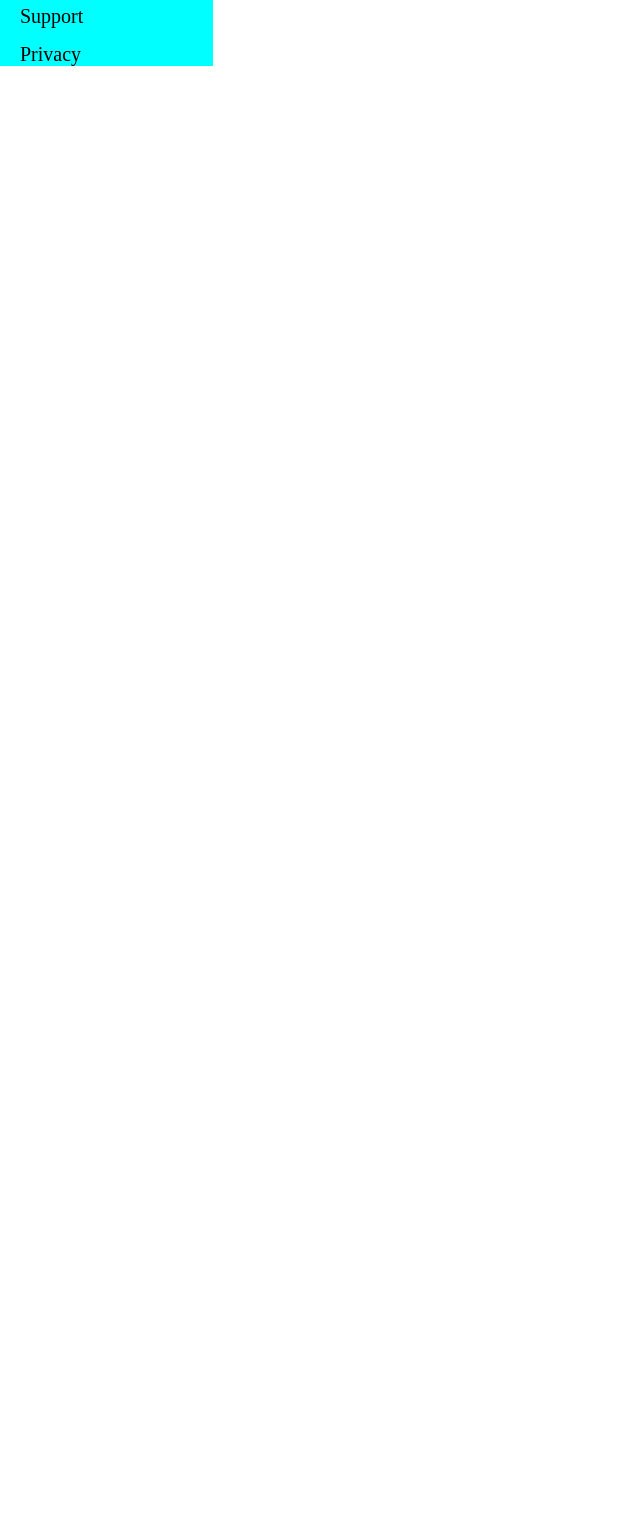
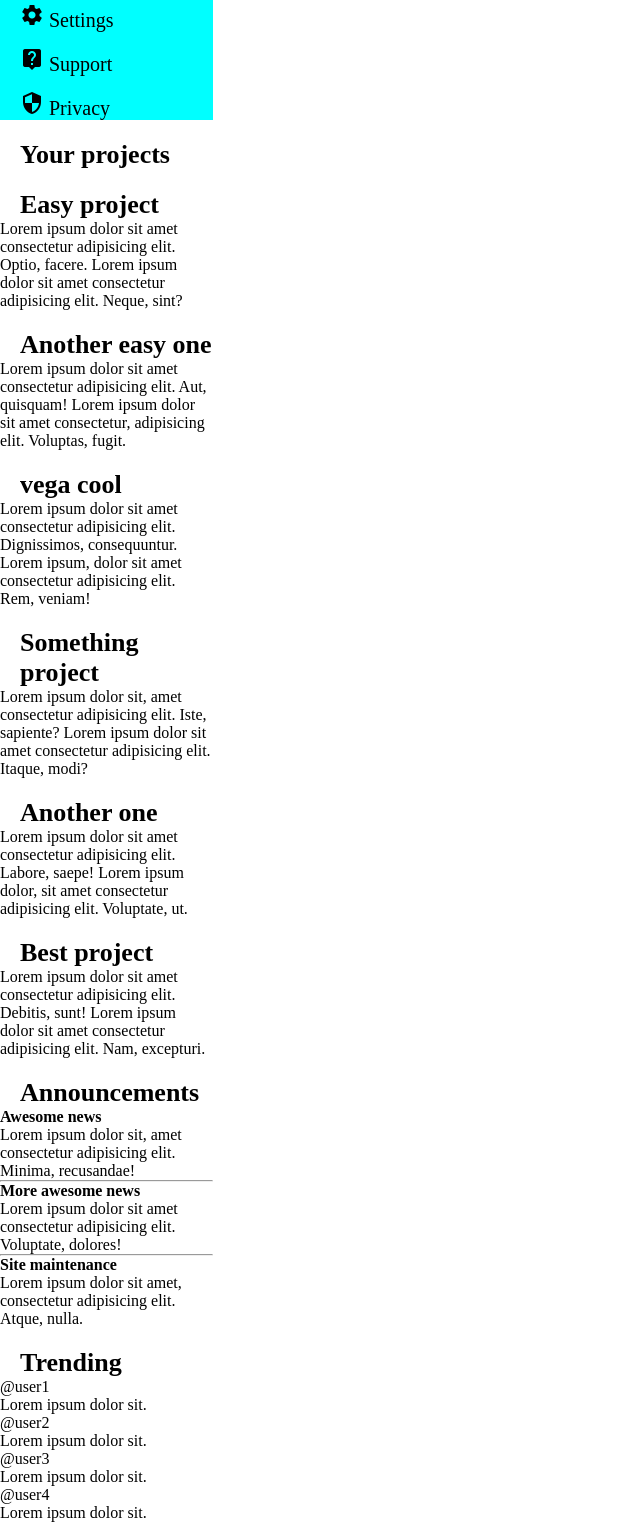
Before and after one commit to guihi1/dashboard, a plain HTML site: page index.html in a window 1280 px wide. Shown: the part 396-1918 px from the top of the page, without its empty margins (0-640 px from the left). Before the commit the page ends 800 px from the top, so only its background shows below. Drawn offline with Linux system fonts and the light colour scheme.

Commit message:
Add projects, announcements and trending container

```diff
--- a/index.html
+++ b/index.html
@@ -6,24 +6,25 @@
     <meta name="viewport" content="width=device-width, initial-scale=1.0">
     <link rel="stylesheet" href="styles.css">
     <link rel="stylesheet" href="https://fonts.googleapis.com/icon?family=Material+Icons">
+    <link rel="stylesheet" href="https://fonts.googleapis.com/css?family=Source Sans Pro">
     <title>Dashboard</title>
 </head>
 <body>
     <div class="container">
         <div class="sidebar">
-            <h3>Dashboard</h3>
+            <h3 class="dashboard">Dashboard</h3>
             <ul class="options">
-                <li>Home</li>
-                <li>Profile</li>
-                <li>Messages</li>
-                <li>History</li>
-                <li>Tasks</li>
-                <li>Communities</li>
+                <li><span class="material-icons">home</span> Home</li>
+                <li><span class="material-icons">account_circle</span> Profile</li>
+                <li><span class="material-icons">message</span> Messages</li>
+                <li><span class="material-icons">history</span> History</li>
+                <li><span class="material-icons">task</span> Tasks</li>
+                <li><span class="material-icons">forum</span> Communities</li>
             </ul>
             <ul class="settings">
-                <li>Settings</li>
-                <li>Support</li>
-                <li>Privacy</li>
+                <li><span class="material-icons">settings</span> Settings</li>
+                <li><span class="material-icons">live_help</span> Support</li>
+                <li><span class="material-icons">security</span> Privacy</li>
             </ul>
         </div>
         <div class="header">
@@ -37,10 +38,10 @@
                 <div>AwesomeUser</div>
             </div>
             <div class="hello">
-                <div class="image"></div>
+                <div class="image bigger"></div>
                 <div>
                     <p>Hello there,</p>
-                    <p>AwesomeUser (@awesome)</p>
+                    <p class="big">AwesomeUser (@awesome)</p>
                 </div>
             </div>
             <div class="buttons">
@@ -50,7 +51,83 @@
             </div>
         </div>
         <div class="content">
-
+            <div class="projects-container">
+                <h3 class="title">Your projects</h3>
+                <div class="projects">
+                    <div class="project">
+                        <h3 class="project-title">Easy project</h3>
+                        <p class="opacity">Lorem ipsum dolor sit amet consectetur adipisicing elit. Optio, facere. Lorem ipsum dolor sit amet consectetur adipisicing elit. Neque, sint?</p>
+                    </div>
+                    <div class="project">
+                        <h3 class="project-title">Another easy one</h3>
+                        <p class="opacity">Lorem ipsum dolor sit amet consectetur adipisicing elit. Aut, quisquam! Lorem ipsum dolor sit amet consectetur, adipisicing elit. Voluptas, fugit.</p>
+                    </div>
+                    <div class="project">
+                        <h3 class="project-title">vega cool</h3>
+                        <p class="opacity">Lorem ipsum dolor sit amet consectetur adipisicing elit. Dignissimos, consequuntur. Lorem ipsum, dolor sit amet consectetur adipisicing elit. Rem, veniam!</p>
+                    </div>
+                    <div class="project">
+                        <h3 class="project-title">Something project</h3>
+                        <p class="opacity">Lorem ipsum dolor sit, amet consectetur adipisicing elit. Iste, sapiente? Lorem ipsum dolor sit amet consectetur adipisicing elit. Itaque, modi?</p>
+                    </div>
+                    <div class="project">
+                        <h3 class="project-title">Another one</h3>
+                        <p class="opacity">Lorem ipsum dolor sit amet consectetur adipisicing elit. Labore, saepe! Lorem ipsum dolor, sit amet consectetur adipisicing elit. Voluptate, ut.</p>
+                    </div>
+                    <div class="project">
+                        <h3 class="project-title">Best project</h3>
+                        <p class="opacity">Lorem ipsum dolor sit amet consectetur adipisicing elit. Debitis, sunt! Lorem ipsum dolor sit amet consectetur adipisicing elit. Nam, excepturi.</p>
+                    </div>
+                </div>
+            </div>
+            <div class="grid-row">
+                <div class="announcements-container">
+                    <h3 class="title">Announcements</h3>
+                    <div class="announcements">
+                        <h4>Awesome news</h4>
+                        <p>Lorem ipsum dolor sit, amet consectetur adipisicing elit. Minima, recusandae!</p>
+                        <hr>
+                        <h4>More awesome news</h4>
+                        <p>Lorem ipsum dolor sit amet consectetur adipisicing elit. Voluptate, dolores!</p>
+                        <hr>
+                        <h4>Site maintenance</h4>
+                        <p>Lorem ipsum dolor sit amet, consectetur adipisicing elit. Atque, nulla.</p>
+                    </div>
+                </div>
+                <div class="trending-container">
+                    <h3 class="title">Trending</h3>
+                    <div class="trending">
+                        <div class="trending-user">
+                            <div class="image"></div>
+                            <div>
+                                <p>@user1</p>
+                                <p>Lorem ipsum dolor sit.</p>
+                            </div>
+                        </div>
+                        <div class="trending-user">
+                            <div class="image"></div>
+                            <div>
+                                <p>@user2</p>
+                                <p>Lorem ipsum dolor sit.</p>
+                            </div>
+                        </div>
+                        <div class="trending-user">
+                            <div class="image"></div>
+                            <div>
+                                <p>@user3</p>
+                                <p>Lorem ipsum dolor sit.</p>
+                            </div>
+                        </div>
+                        <div class="trending-user">
+                            <div class="image"></div>
+                            <div>
+                                <p>@user4</p>
+                                <p>Lorem ipsum dolor sit.</p>
+                            </div>
+                        </div>
+                    </div>
+                </div>
+            </div>
         </div>
     </div>
 </body>
```
